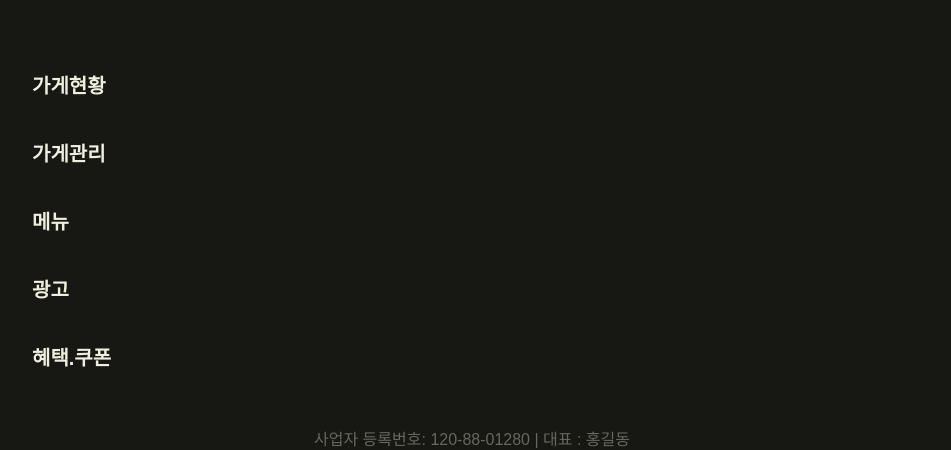
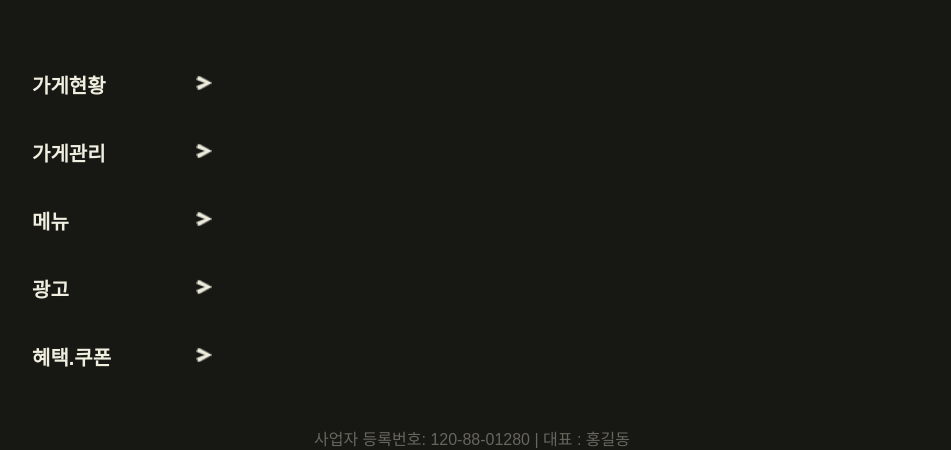
Before and after one commit to Quack-kr/quack-web, a React (Create React App) app: page /management in a window 1280 px wide. Shown: the part 126-576 px from the top of the page, without its empty margins (168-1119 px from the left). Built offline with nearby package versions, Linux system fonts and the light colour scheme.

Commit message:
[Styled] update sidebar UI

```diff
--- a/src/components/common/SideBar.tsx
+++ b/src/components/common/SideBar.tsx
@@ -1,5 +1,6 @@
 import React from 'react';
 import styled from 'styled-components';
+import moreSee from "../../assets/images/moreSee.png";
 
 const SidebarContainer = styled.div`
   width: 180px;
@@ -15,21 +16,50 @@ const SidebarContainer = styled.div`
 const SidebarItem = styled.div`
   width: 180px;
   height: 53px;
+  margin-bottom: 15px;
+  cursor: pointer;
+  display: flex;
+  justify-content: space-between;
+`
+
+const SidebarMenu = styled.div`
   color: #EFEEDF;
   align-items: center;
-  margin-bottom: 15px;
   font-size: 20px;
   font-weight: bold;
+`
+
+const MoreSeeImg = styled.img`
+  width: 16px;
+  height: 16px;
+  position: relative;
+  right: 0;
+  margin-top: 5px;
 `
 
 const SideBar: React.FC = () => {
   return (
     <SidebarContainer>
-      <SidebarItem>가게현황</SidebarItem>
-      <SidebarItem>가게관리</SidebarItem>
-      <SidebarItem>메뉴</SidebarItem>
-      <SidebarItem>광고</SidebarItem>
-      <SidebarItem>혜택.쿠폰</SidebarItem>
+      <SidebarItem>
+        <SidebarMenu>가게현황</SidebarMenu>
+        <MoreSeeImg src={moreSee} />
+      </SidebarItem>
+      <SidebarItem>
+        <SidebarMenu>가게관리</SidebarMenu>
+        <MoreSeeImg src={moreSee} />
+      </SidebarItem>
+      <SidebarItem>
+        <SidebarMenu>메뉴</SidebarMenu>
+        <MoreSeeImg src={moreSee} />
+      </SidebarItem>
+      <SidebarItem>
+        <SidebarMenu>광고</SidebarMenu>
+        <MoreSeeImg src={moreSee} />
+      </SidebarItem>
+      <SidebarItem>
+        <SidebarMenu>혜택.쿠폰</SidebarMenu>
+        <MoreSeeImg src={moreSee} />
+      </SidebarItem>
     </SidebarContainer>
   )
 }
```
